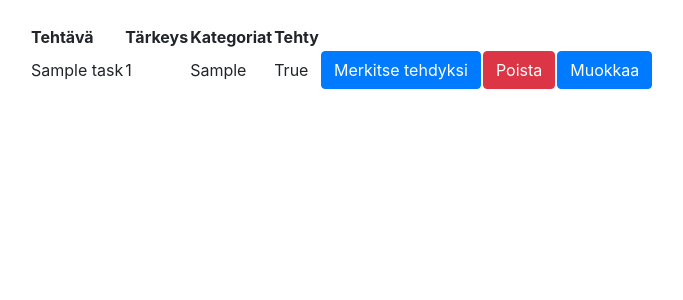
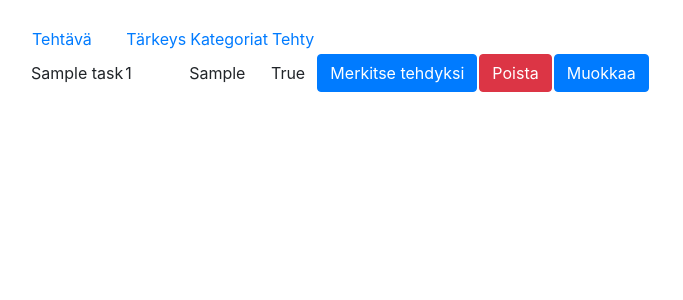
Before and after one commit to JasmineLindelof/Muistilista, a Flask app: page /tasks/ in a window 1280 px wide. Shown: the part 56-356 px from the top of the page, without its empty margins (55-738 px from the left). Run offline with Flask 2, Linux system fonts and the light colour scheme; tables that the repository leaves empty hold one stand-in row (values such as "Sample post"); some libraries are stand-ins or nearby versions.

Commit message:
Ulkoasun viilausta ja jotain pientä toiminnallisuuttakin

```diff
--- a/application/templates/categories/new.html
+++ b/application/templates/categories/new.html
@@ -21,7 +21,7 @@
 
       <tr>
 				<td colspan="3">
-					<input type="submit" value="Lisää uusi kategoria!"/>
+					<input type="submit" value="Lisää uusi kategoria!" class="btn btn-primary"/>
 				</td>
       </tr>
       <tr>
@@ -37,7 +37,7 @@
         <td>{{ category.name }}</td>
         <td>
           <form method="POST" action="{{ url_for('categories_delete', category_id=category.id) }}">
-            <input type="submit" value="Poista"/>
+            <input type="submit" value="Poista" class="btn btn-danger"/>
           </form>
         </td>
       </tr>
--- a/application/templates/tasks/edit.html
+++ b/application/templates/tasks/edit.html
@@ -1,12 +1,10 @@
 {% extends "layout.html" %}
 
 {% block body %}
-<form method="POST" action="{{ url_for('tasks_create') }}">
+<form method="POST" action="{{ url_for('tasks_edit') }}">
   <table>
     <tr>
-
-      <th>Kategoriat</th>
-
+     <th>Kategoriat</th>
       <th></th>
     </tr>
     {% for task in tasks %}
--- a/application/templates/tasks/list.html
+++ b/application/templates/tasks/list.html
@@ -3,12 +3,13 @@
 {% block body %}
   <table>
     <tr>
-      <th>Tehtävä</th>
-      <th>Tärkeys</th>
-      <th>Kategoriat</th>
-      <th>Tehty</th>
+      <th><button type="button" class="btn btn-link" style="padding: 0px 0px;">Tehtävä</button></th>
+      <th><button type="button" class="btn btn-link" style="padding: 0px 0px;">Tärkeys</button></th>
+      <th><button type="button" class="btn btn-link" style="padding: 0px 0px;">Kategoriat</button></th>
+      <th><button type="button" class="btn btn-link" style="padding: 0px 0px;">Tehty</button></th>
       <th colspan="3"></th>
     </tr>
+
     {% for task in tasks %}
     <tr>
       <td>{{ task.name }}</td>
--- a/application/templates/tasks/new.html
+++ b/application/templates/tasks/new.html
@@ -36,7 +36,7 @@
       </tr>
       <tr>
 				<td colspan="3">
-					<input type="submit" value="Lisää uusi tehtävä!"/>
+					<input type="submit" value="Lisää uusi tehtävä!" class="btn btn-primary"/>
 				</td>
 			</tr>
 
```
Also changed, not shown: application/tasks/forms.py (+6 -1 lines).
